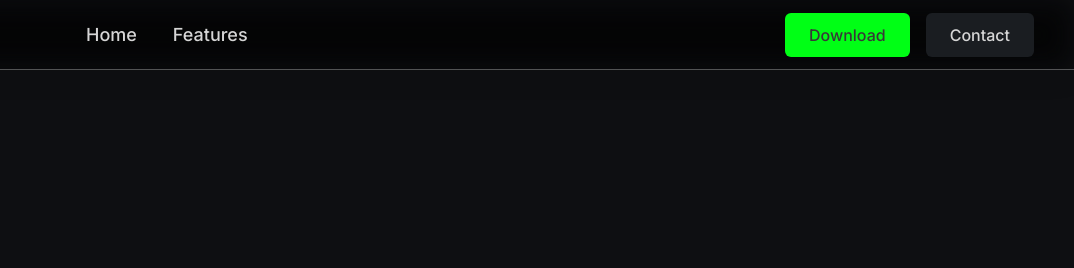
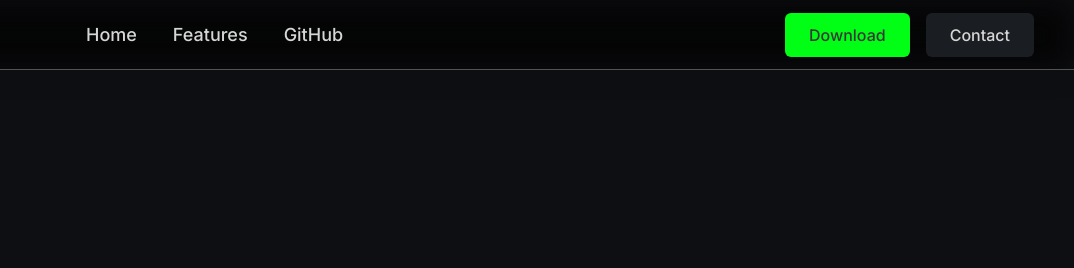
Before and after one commit to zNotChill/accord-web, a plain HTML site: page index.html in a window 1280 px wide. Shown: the top 268 px of the page, 206-1280 px from the left. Drawn offline with Linux system fonts and the light colour scheme.

Commit message:
github link

```diff
--- a/index.html
+++ b/index.html
@@ -25,6 +25,7 @@
     <div class="items">
       <a class="item" href="./index.html">Home</a>
       <a class="item" href="#features">Features</a>
+      <a class="item" href="https://github.com/zNotChill/accord" target="_blank">GitHub</a>
     </div>
     <div class="items-right">
       <a href="./download.html" class="item btn btn-small">
```
